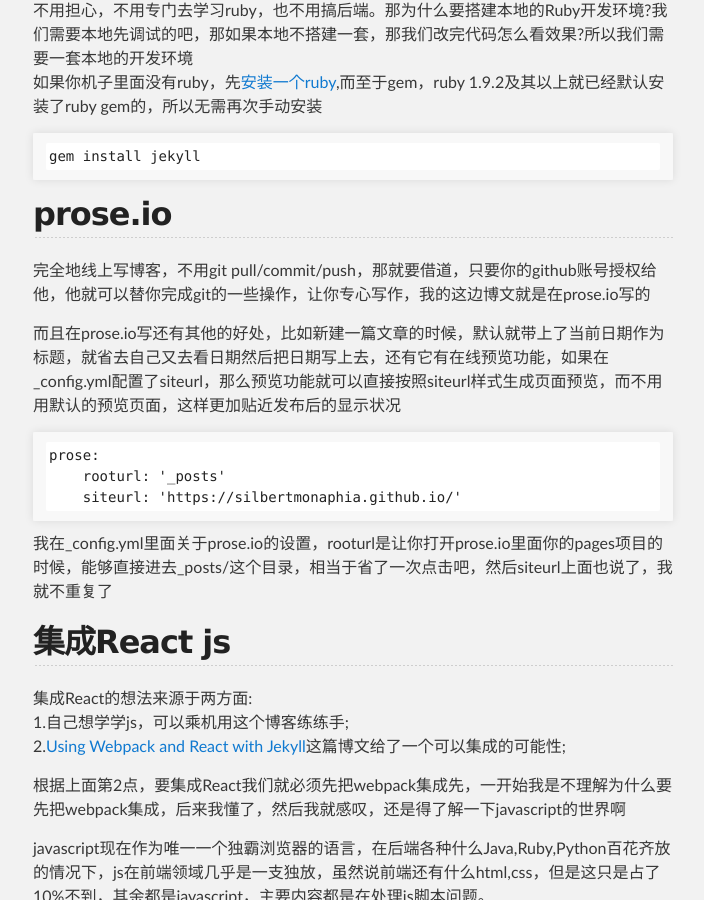
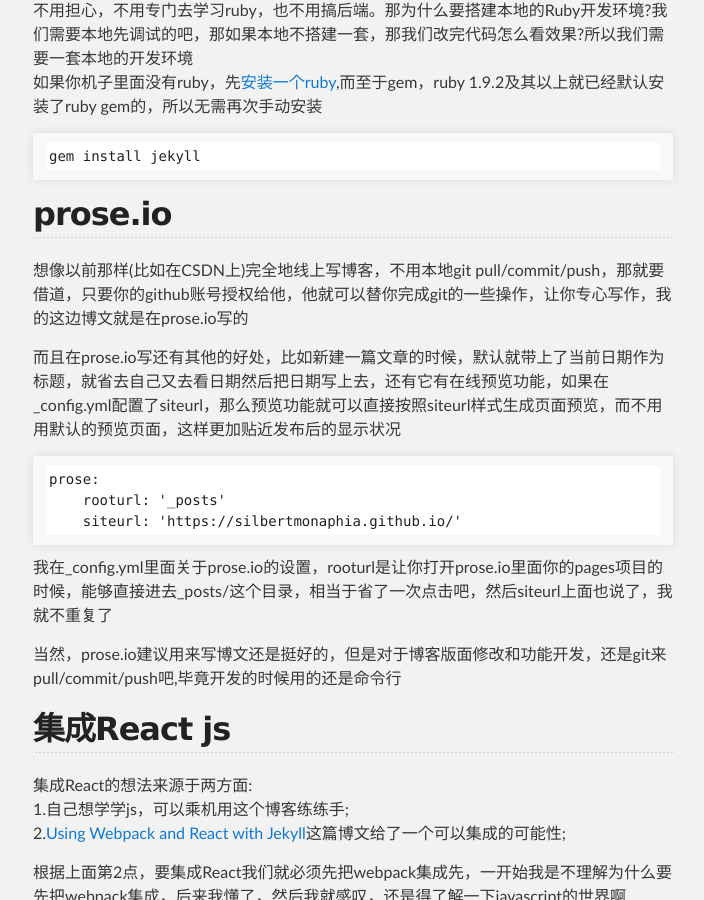
Before and after one commit to silbertmonaphia/silbertmonaphia.github.io, a Jekyll site: the page built from _posts/2018-01-02-关于这个博客.md, in a window 1280 px wide and 900 px high, scrolled down 3077 px. Shown: the whole window, without its empty margins (287-991 px from the left). Built offline with Jekyll 4.4.1, drawn with Linux system fonts in a browser that asks for light colours; our own code applies the rules of GitHub Pages for plain Markdown files; the repository's description, which GitHub fills in, is left out.

Commit message:
Update 2018-01-02-关于这个博客.md

````diff
--- a/_posts/2018-01-02-关于这个博客.md
+++ b/_posts/2018-01-02-关于这个博客.md
@@ -92,7 +92,7 @@
 ```
 
 ## prose.io
-完全地线上写博客，不用git pull/commit/push，那就要借道<prose.io>，只要你的github账号授权给他，他就可以替你完成git的一些操作，让你专心写作，我的这边博文就是在prose.io写的
+想像以前那样(比如在CSDN上)完全地线上写博客，不用本地git pull/commit/push，那就要借道<prose.io>，只要你的github账号授权给他，他就可以替你完成git的一些操作，让你专心写作，我的这边博文就是在prose.io写的
 
 而且在prose.io写还有其他的好处，比如新建一篇文章的时候，默认就带上了当前日期作为标题，就省去自己又去看日期然后把日期写上去，还有它有在线预览功能，如果在_config.yml配置了siteurl，那么预览功能就可以直接按照siteurl样式生成页面预览，而不用用默认的预览页面，这样更加贴近发布后的显示状况
 
@@ -103,6 +103,8 @@
 ```
 我在_config.yml里面关于prose.io的设置，rooturl是让你打开prose.io里面你的pages项目的时候，能够直接进去_posts/这个目录，相当于省了一次点击吧，然后siteurl上面也说了，我就不重复了
 
+当然，prose.io建议用来写博文还是挺好的，但是对于博客版面修改和功能开发，还是git来pull/commit/push吧,毕竟开发的时候用的还是命令行
+
 
 ## 集成React js
 集成React的想法来源于两方面:
````
